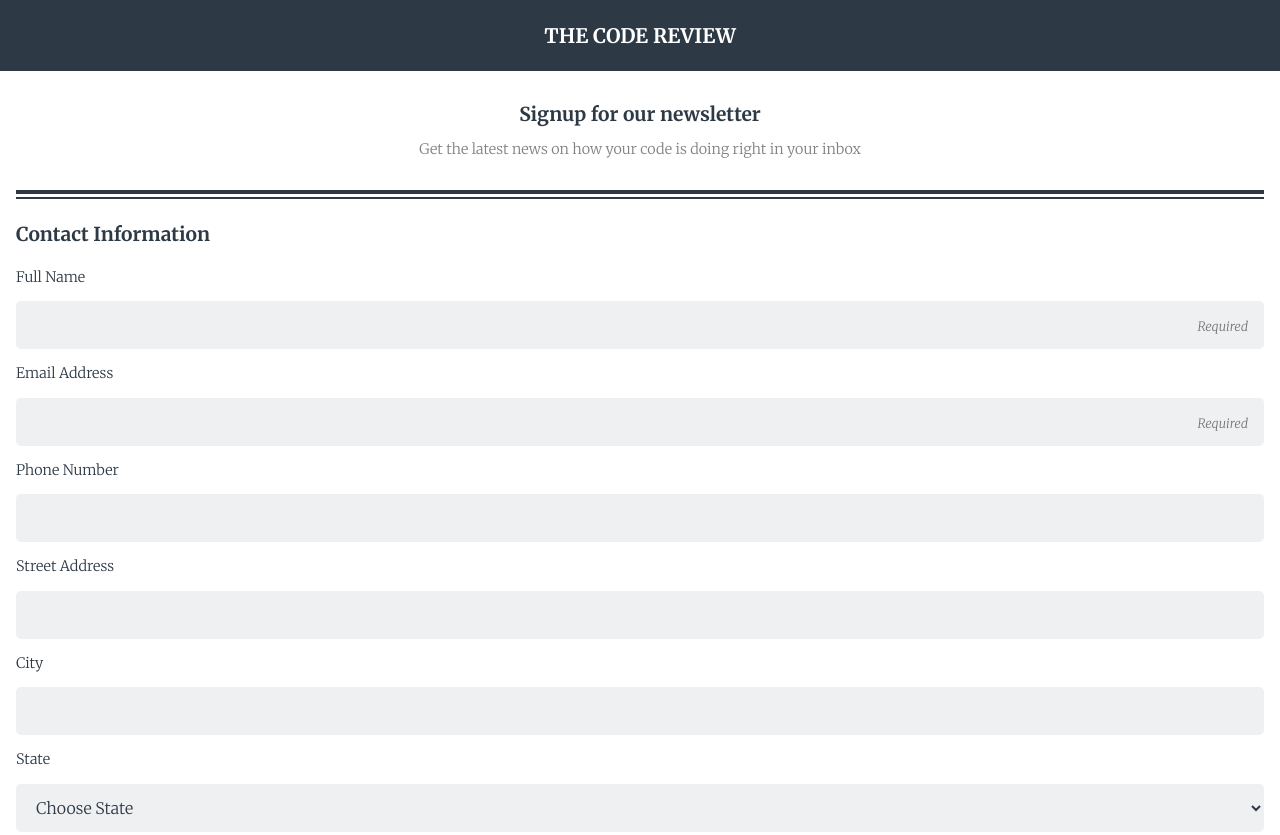
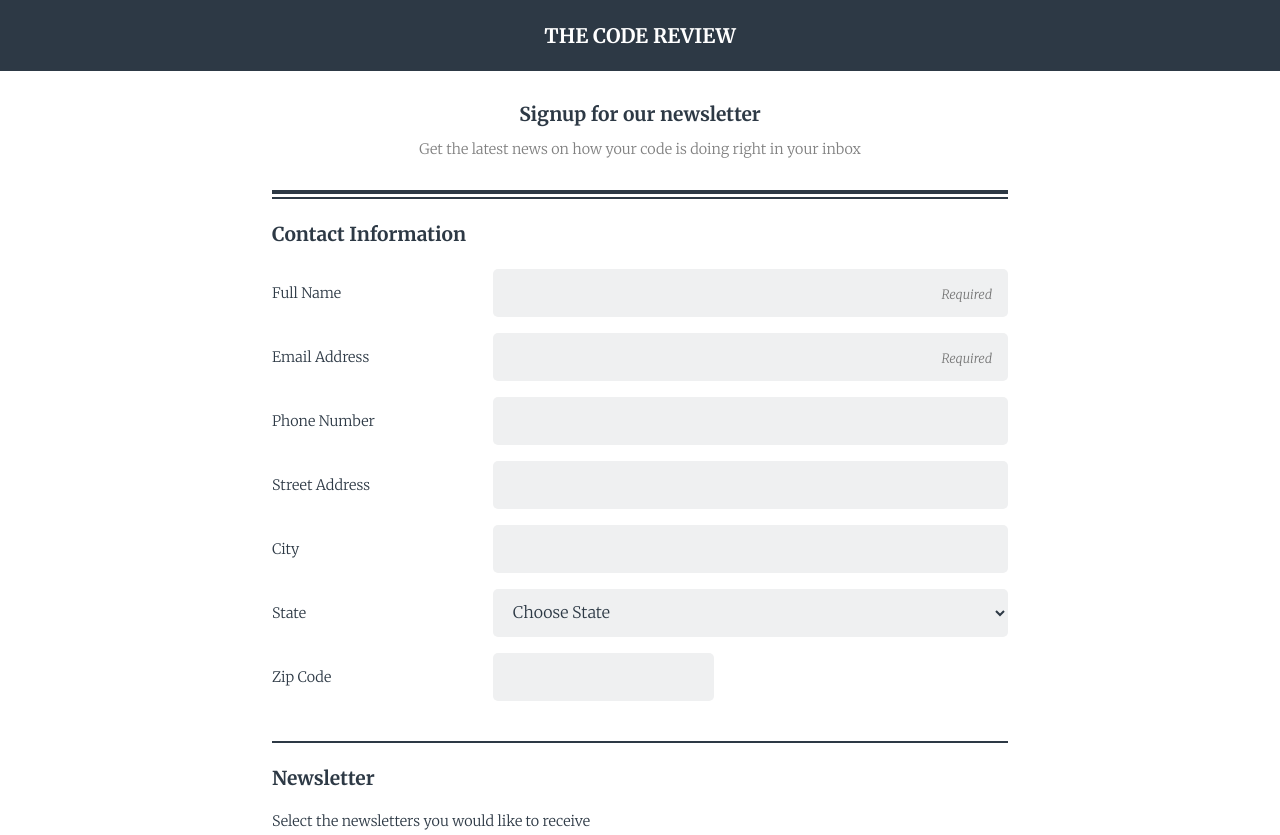
Before and after one commit to Stelchic/online-registration, a plain HTML site: page index.html in a window 1280 px wide. Shown: the top 835 px of the page. Drawn offline with Linux system fonts and the light colour scheme.

Commit message:
Desktop CSS

```diff
--- a/css/style.css
+++ b/css/style.css
@@ -75,10 +75,6 @@ textarea {
 label {
     display: block;
 }
-label.inline {
-    display: inline;
-}
-
 input[type="text"],
 input[type="email"],
 input[type="tel"],
@@ -126,6 +122,13 @@ button {
     height: 4rem;
     margin: 1rem 0;
 }
+input:focus,
+select:focus,
+button:focus,
+textarea:focus             {
+    border: #2d3945 2px solid;
+    outline: 0;
+}
 /* ==[ Footer ]== */
 footer {
     margin-bottom: 10rem;
@@ -133,3 +136,31 @@ footer {
 #copyright {
     text-align: center;
 }
+/* ==[ Media Queries ]== */
+@media screen and (min-width:768px) {
+    main {
+        width: 60%;
+        margin: 0 auto;
+    }
+    .form,
+    .input {
+        display: flex;
+    }
+    .form {
+        flex-direction: column;
+    }
+    .form label {
+        width: 30%;
+        margin-top: 1rem;
+    }
+    .input input:not(input[id="zip"]),
+    .input select {
+        width: 70%;
+    }
+    input[id="zip"] {
+        width: 30%;
+    }
+    footer {
+        margin-bottom: 20rem;
+    }
+}
--- a/index.html
+++ b/index.html
@@ -23,22 +23,28 @@
                 <div class="thin-line"></div>
                 <fieldset>
                     <legend>Contact Information</legend>
-
+                    <div class="form">
+                        <div class="input">
                             <label for="full-name">Full Name</label>
                             <input type="text" name="user-full-name" id="full-name" placeholder="Required">
-
+                        </div>
+                            <div class="input">
                             <label for="email">Email Address</label>
                             <input type="email" name="user-email" id="email" placeholder="Required">
-
+                        </div>
+                            <div class="input">
                             <label for="phone-no">Phone Number</label>
                             <input type="tel" name="user-phone-no" id="phone-no">
-
+                        </div>
+                            <div class="input">
                             <label for="address">Street Address</label>
                             <input type="text" name="user-address" id="address">
-
+                        </div>
+                            <div class="input">
                             <label for="city">City</label>
                             <input type="text" name="user-city" id="city">
-
+                        </div>
+                            <div class="input">
                             <label for="state">State</label>
                             <select name="user-state" id="state">
                                 <option value="" disabled selected hidden>Choose State</option>
@@ -46,9 +52,12 @@
                                 <option value="texas">Texas</option>
                                 <option value="florida">Florida</option>
                             </select>
-
+                        </div>
+                            <div class="input">
                             <label for="zip">Zip Code</label>
                             <input type="text" name="user-zip" id="zip">
+                        </div>
+                    </div>
                 </fieldset>
                 <div class="thin-line"></div>
                 <fieldset>
```
Lines whose indentation alone changed are shown as unchanged.
